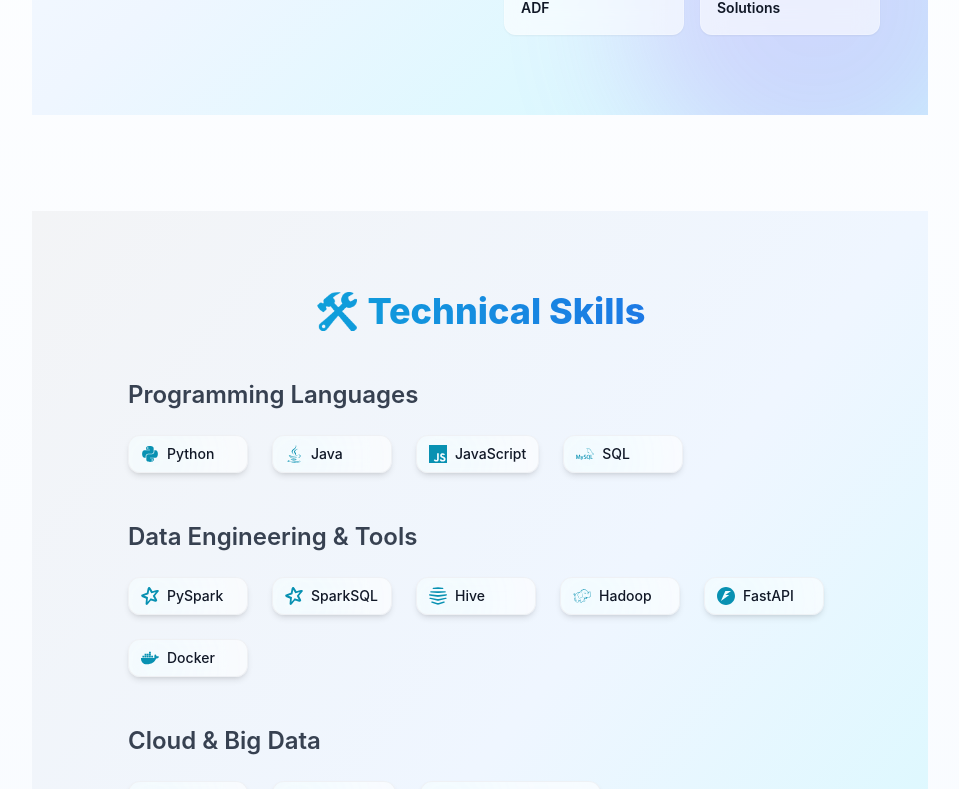
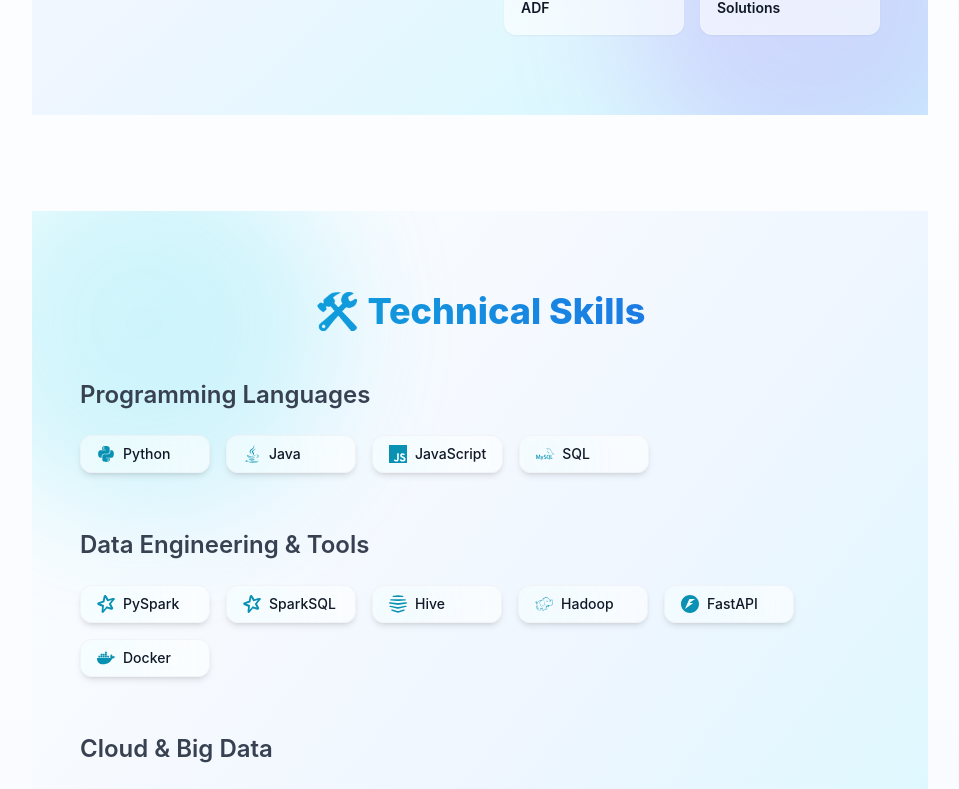
Before and after one commit to VijayVarma26/portfolio-vijayvarma, a React (Vite) app: page / in a window 1280 px wide. Shown: the part 1000-1789 px from the top of the page, without its empty margins (160-1119 px from the left). Built offline with nearby package versions, Linux system fonts and the light colour scheme.

Commit message:
Refactor Skills component to enhance layout, improve styling, and add floating background elements

```diff
--- a/src/components/Skills.tsx
+++ b/src/components/Skills.tsx
@@ -62,34 +62,37 @@ export default function Skills() {
   return (
     <motion.section
       id="skills"
-      className="section py-20 px-6 md:px-24 bg-gradient-to-br from-gray-100 via-blue-50 to-cyan-100 dark:from-gray-950 dark:via-gray-900 dark:to-gray-950 text-gray-800 dark:text-white relative z-10"
+      className="relative overflow-hidden py-20 bg-gradient-to-br from-white via-blue-50 to-cyan-100 dark:from-gray-900 dark:via-gray-800 dark:to-gray-900 text-gray-800 dark:text-gray-100"
       initial={{ opacity: 0 }}
       whileInView={{ opacity: 1 }}
       transition={{ delay: 0.2 }}
       viewport={{ once: true }}
     >
+      {/* Floating Background */}
+      <div className="absolute top-[-5rem] left-[-5rem] w-96 h-96 bg-cyan-400 opacity-20 rounded-full blur-3xl"></div>
+      <div className="absolute bottom-[-5rem] right-[-5rem] w-96 h-96 bg-purple-500 opacity-20 rounded-full blur-3xl"></div>
+
+      <div className="max-w-screen-xl mx-auto px-6 md:px-8 lg:px-12 z-10 relative">
         <h2 className="text-4xl font-extrabold mb-12 text-center text-transparent bg-clip-text bg-gradient-to-r from-cyan-500 to-blue-600">
           🛠️ Technical Skills
         </h2>
 
-      <div className="space-y-12">
+        <div className="space-y-14">
           {Object.entries(categorizedSkills).map(([category, skills]) => (
             <div key={category}>
               <h3 className="text-2xl font-semibold text-gray-700 dark:text-gray-300 mb-6">
                 {category}
               </h3>
-            <ul className="flex flex-wrap gap-3 sm:gap-4 md:gap-5 lg:gap-6">
 
-
+              <ul className="flex flex-wrap gap-4">
                 {skills.map((skill) => (
                   <motion.li
                     key={skill.name}
-                whileHover={{ y: -4, scale: 1.05 }}
+                    whileHover={{ y: -3, scale: 1.04 }}
                     transition={{ type: "spring", stiffness: 300 }}
-                className="group relative overflow-hidden flex items-center gap-2 px-3 py-2 rounded-xl bg-white/60 dark:bg-white/10 backdrop-blur-md border border-gray-200/50 dark:border-white/10 shadow-md hover:shadow-xl hover:border-cyan-400 dark:hover:border-cyan-500 transition duration-300 min-w-[120px]"
-
+                    className="group relative overflow-hidden flex items-center gap-2 px-4 py-2 rounded-xl bg-white/60 dark:bg-white/10 backdrop-blur-md border border-gray-200/40 dark:border-white/10 shadow-md hover:shadow-lg hover:border-cyan-400 dark:hover:border-cyan-500 transition duration-300 min-w-[130px]"
                   >
-                {/* Glowing Icon Background */}
+                    {/* Glow */}
                     <div className="absolute -left-4 -top-4 w-20 h-20 bg-cyan-300/10 dark:bg-cyan-400/10 blur-2xl rounded-full group-hover:animate-pulse z-0"></div>
 
                     {/* Icon */}
@@ -98,16 +101,16 @@ export default function Skills() {
                     </span>
 
                     {/* Label */}
-                <span className="text-xs sm:text-sm font-medium text-gray-900 dark:text-white relative z-10">
+                    <span className="text-sm font-medium text-gray-900 dark:text-white relative z-10">
                       {skill.name}
                     </span>
                   </motion.li>
-
                 ))}
               </ul>
             </div>
           ))}
         </div>
+      </div>
     </motion.section>
   );
 }
--- a/tailwind.config.js
+++ b/tailwind.config.js
@@ -1,12 +1,12 @@
 module.exports = {
   content: ["./index.html", "./src/**/*.{js,jsx,ts,tsx}"],
+  darkMode: 'class', // ✅ This should be at the root level
   theme: {
     extend: {
       fontFamily: {
         sans: ['Inter', 'sans-serif'],
         serif: ['Playfair Display', 'serif'],
       },
-      darkMode: 'class', // or 'media',
       animation: {
         pulse: 'pulse 2.5s cubic-bezier(0.4, 0, 0.6, 1) infinite',
       },
```
Lines whose indentation alone changed are shown as unchanged.
